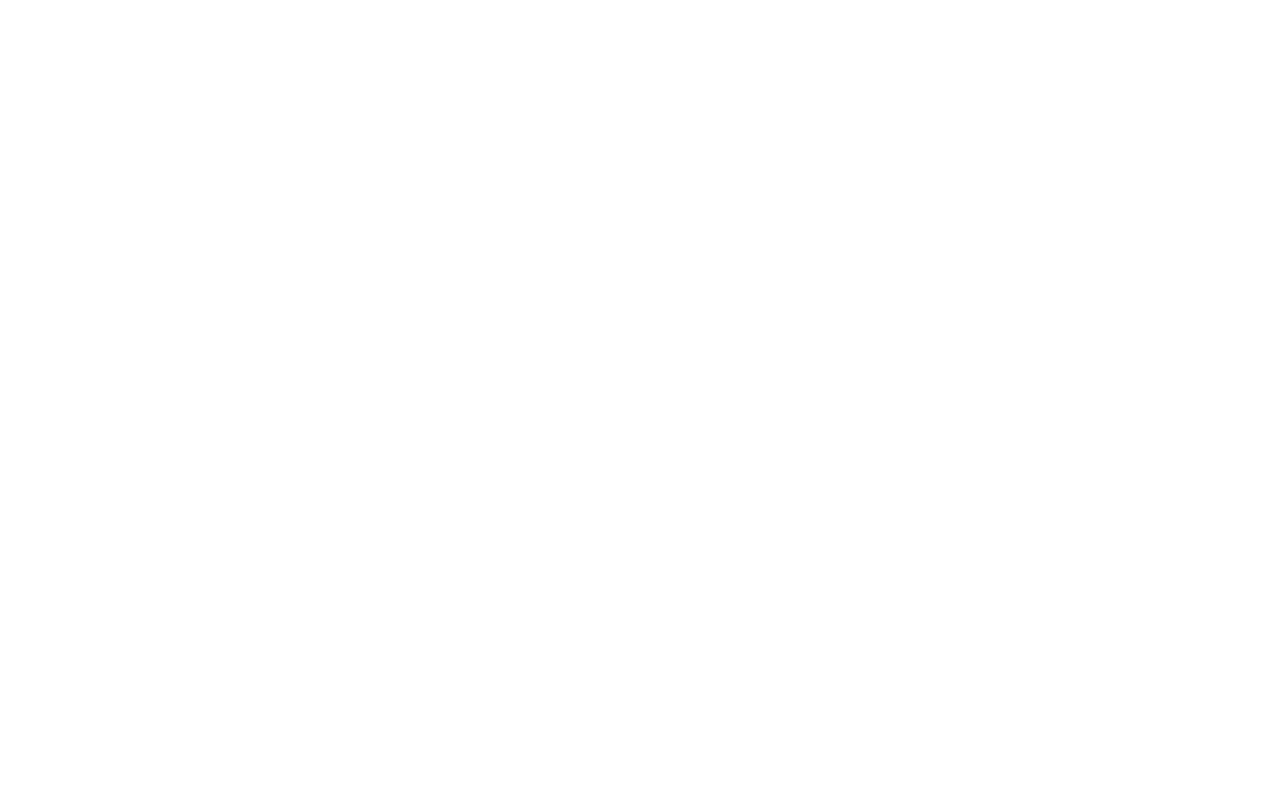
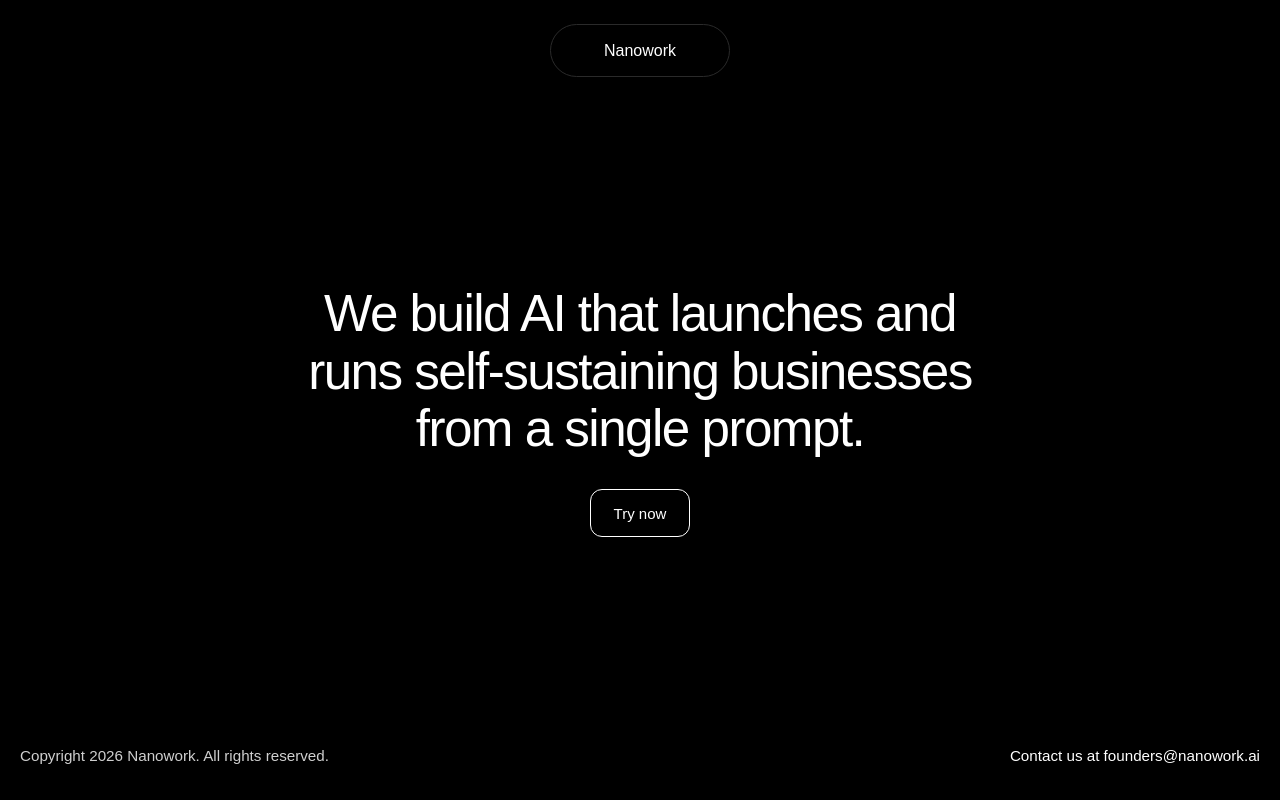
Before and after one commit to nanoworkai/nanowork, a React (Vite) app in the folder apps/frontend/: page / in a window 1280 px wide. Built offline with nearby package versions, Linux system fonts and the light colour scheme.

Commit message:
Creating a simple landing page

```diff
--- a/apps/frontend/src/App.css
+++ b/apps/frontend/src/App.css
@@ -1,25 +1,108 @@
 .landing-page {
   min-height: 100vh;
-  display: grid;
-  place-items: center;
-  background: #ffffff;
+  display: flex;
+  flex-direction: column;
+  align-items: center;
+  justify-content: space-between;
+  padding: 1.5rem 1.25rem 2rem;
+  background: #000000;
+  color: #ffffff;
 }
 
-.landing-content {
-  text-align: center;
+.home-page {
+  min-height: 100vh;
+  background: #000000;
 }
 
-.eyebrow {
-  margin: 0 0 0.75rem;
-  font-size: 0.875rem;
-  letter-spacing: 0.18em;
-  text-transform: uppercase;
-  color: #6b7280;
+.topbar {
+  width: 100%;
+  display: flex;
+  justify-content: center;
 }
 
-.landing-content h1 {
+.navbar {
+  display: inline-flex;
+  align-items: center;
+  justify-content: center;
+  min-width: 180px;
+  padding: 0.85rem 1.75rem;
+  border: 1px solid #2a2a2a;
+  border-radius: 999px;
+  background: #000000;
+  text-decoration: none;
+}
+
+.brand {
+  color: #ffffff;
+  font-family: "ABC Diatype", sans-serif;
+  font-size: 16px;
+  font-weight: 400;
+}
+
+.hero {
+  width: min(720px, 100%);
+  text-align: center;
+  display: flex;
+  flex-direction: column;
+  align-items: center;
+  gap: 2rem;
+}
+
+.hero h1 {
   margin: 0;
-  font-size: clamp(2.5rem, 8vw, 5rem);
-  font-weight: 500;
-  color: #111111;
+  font-family: "ABC Diatype", sans-serif;
+  font-size: clamp(2rem, 4vw, 3.75rem);
+  font-weight: 400;
+  line-height: 1.12;
+  letter-spacing: -0.03em;
 }
+
+.actions {
+  display: flex;
+  flex-wrap: wrap;
+  justify-content: center;
+  gap: 1rem;
+}
+
+.cta-button {
+  padding: 0.9rem 1.4rem;
+  border: 1px solid #ffffff;
+  border-radius: 12px;
+  background: #000000;
+  color: #ffffff;
+  font-family: "ABC Diatype", sans-serif;
+  font-size: 15px;
+  text-decoration: none;
+  cursor: pointer;
+}
+
+.footer {
+  width: 100%;
+  display: flex;
+  justify-content: space-between;
+  align-items: center;
+  gap: 1rem;
+  color: #cfcfcf;
+  font-family: "ABC Diatype", sans-serif;
+  font-size: 0.95rem;
+}
+
+.footer p {
+  margin: 0;
+}
+
+.footer a {
+  color: #ffffff;
+  text-decoration: none;
+}
+
+@media (max-width: 640px) {
+  .landing-page {
+    padding-inline: 1rem;
+  }
+
+  .footer {
+    flex-direction: column;
+    text-align: center;
+  }
+}
--- a/apps/frontend/src/App.tsx
+++ b/apps/frontend/src/App.tsx
@@ -1,7 +1,72 @@
+import { useEffect, useState } from 'react'
 import './App.css'
 
+const googleAuthUrl = 'https://accounts.google.com/signin'
+const homePath = '/home'
+
+function getIsSignedIn() {
+  const authKeys = [
+    'nanowork-auth',
+    'nanowork-user',
+    'google-auth-token',
+    'authToken',
+  ]
+
+  return authKeys.some((key) => window.localStorage.getItem(key))
+}
+
 function App() {
-  return <main className="landing-page" />
+  const [pathname, setPathname] = useState(() => window.location.pathname)
+
+  useEffect(() => {
+    const handlePopState = () => setPathname(window.location.pathname)
+
+    window.addEventListener('popstate', handlePopState)
+
+    return () => window.removeEventListener('popstate', handlePopState)
+  }, [])
+
+  const handleTryNow = () => {
+    if (getIsSignedIn()) {
+      window.history.pushState({}, '', homePath)
+      setPathname(homePath)
+      return
+    }
+
+    window.location.href = googleAuthUrl
+  }
+
+  if (pathname === homePath) {
+    return <main className="home-page" />
+  }
+
+  return (
+    <main className="landing-page">
+      <header className="topbar">
+        <a className="navbar" href={googleAuthUrl}>
+          <span className="brand">Nanowork</span>
+        </a>
+      </header>
+
+      <section className="hero">
+        <h1>
+          We build AI that launches and runs self-sustaining businesses from a
+          single prompt.
+        </h1>
+
+        <div className="actions">
+          <button className="cta-button" type="button" onClick={handleTryNow}>
+            Try now
+          </button>
+        </div>
+      </section>
+
+      <footer className="footer">
+        <p>Copyright 2026 Nanowork. All rights reserved.</p>
+        <a href="mailto:founders@nanowork.ai">Contact us at founders@nanowork.ai</a>
+      </footer>
+    </main>
+  )
 }
 
 export default App
--- a/apps/frontend/src/index.css
+++ b/apps/frontend/src/index.css
@@ -1,9 +1,9 @@
 :root {
-  font-family: system-ui, -apple-system, BlinkMacSystemFont, 'Segoe UI', sans-serif;
+  font-family: "ABC Diatype", system-ui, -apple-system, BlinkMacSystemFont, 'Segoe UI', sans-serif;
   line-height: 1.5;
   font-weight: 400;
-  color: #111111;
-  background: #ffffff;
+  color: #ffffff;
+  background: #000000;
   font-synthesis: none;
   text-rendering: optimizeLegibility;
   -webkit-font-smoothing: antialiased;
@@ -23,4 +23,5 @@
 
 body {
   min-height: 100vh;
+  background: #000000;
 }
```
